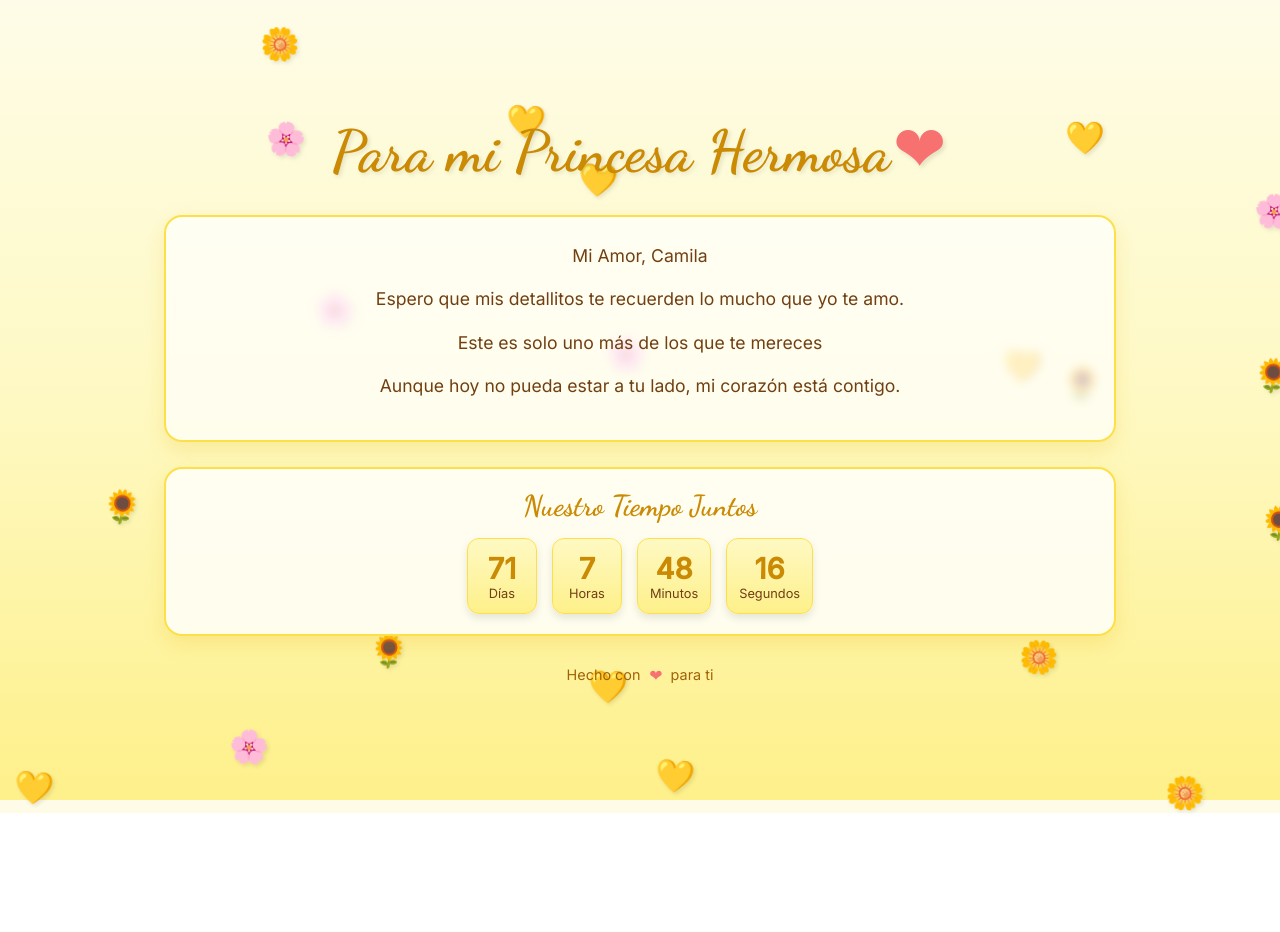
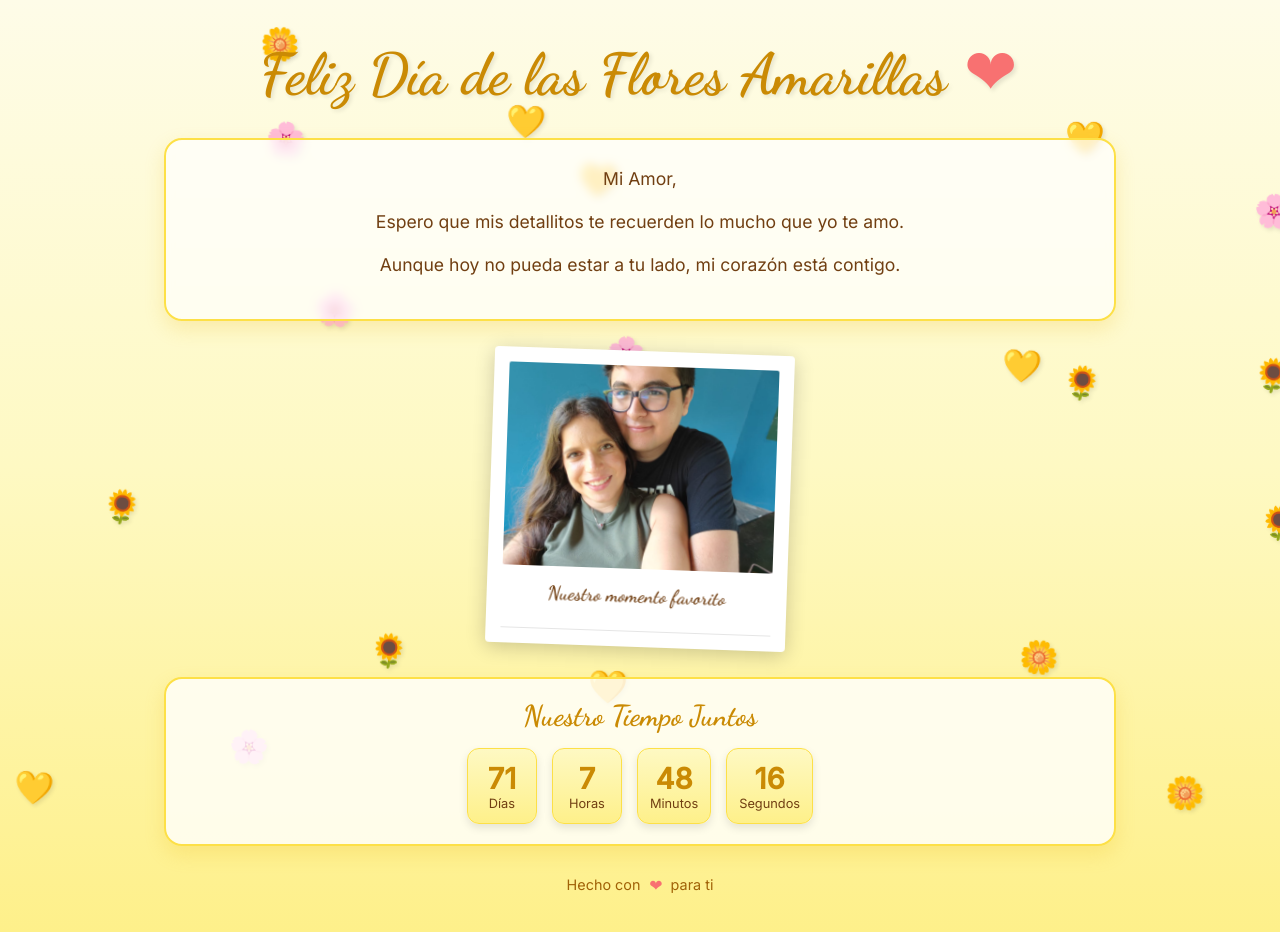
Before and after one commit to JuanD-2005/regalo, a plain HTML site: page index.html in a window 1280 px wide. Before the commit the page ends 813 px from the top, so only its background shows below. Drawn offline with Linux system fonts and the light colour scheme.

Commit message:
Cambio de foto polaroid

```diff
--- a/index.html
+++ b/index.html
@@ -62,6 +62,49 @@
             font-size: 1.1rem;
             line-height: 1.6;
             margin-bottom: 15px;
+        }
+
+        /* Estilo Polaroid */
+        .polaroid {
+            background: white;
+            padding: 15px 15px 40px 15px;
+            box-shadow: 0 4px 20px rgba(0, 0, 0, 0.2);
+            border-radius: 4px;
+            transform: rotate(2deg);
+            margin: 30px auto;
+            max-width: 300px;
+            transition: transform 0.3s ease;
+            position: relative;
+        }
+
+        .polaroid:hover {
+            transform: rotate(0deg) scale(1.02);
+        }
+
+        .polaroid img {
+            width: 100%;
+            height: auto;
+            border-radius: 2px;
+            display: block;
+        }
+
+        .polaroid::after {
+            content: '';
+            position: absolute;
+            bottom: 15px;
+            left: 50%;
+            transform: translateX(-50%);
+            width: 90%;
+            height: 1px;
+            background: rgba(0, 0, 0, 0.1);
+        }
+
+        .polaroid-caption {
+            font-family: 'Dancing Script', cursive;
+            text-align: center;
+            margin-top: 15px;
+            font-size: 1.2rem;
+            color: #713f12;
         }
 
         .counter {
@@ -165,14 +208,19 @@
 <body>
     <div class="container">
         <div class="header">
-            <h1>Para mi Princesa Hermosa<span class="heart">❤</span></h1>
+            <h1>Feliz Día de las Flores Amarillas <span class="heart">❤</span></h1>
         </div>
 
         <div class="message">
-            <p>Mi Amor, Camila</p>
+            <p>Mi Amor,</p>
             <p>Espero que mis detallitos te recuerden lo mucho que yo te amo.</p>
-            <p>Este es solo uno más de los que te mereces</p>
             <p>Aunque hoy no pueda estar a tu lado, mi corazón está contigo.</p>
+        </div>
+
+        <!-- Foto Polaroid -->
+        <div class="polaroid">
+            <img src="resources/fotito.jpg" alt="Nuestra foto">
+            <div class="polaroid-caption">Nuestro momento favorito</div>
         </div>
 
         <div class="counter">
```
Also changed, not shown: resources/fotito.jpg (added).
